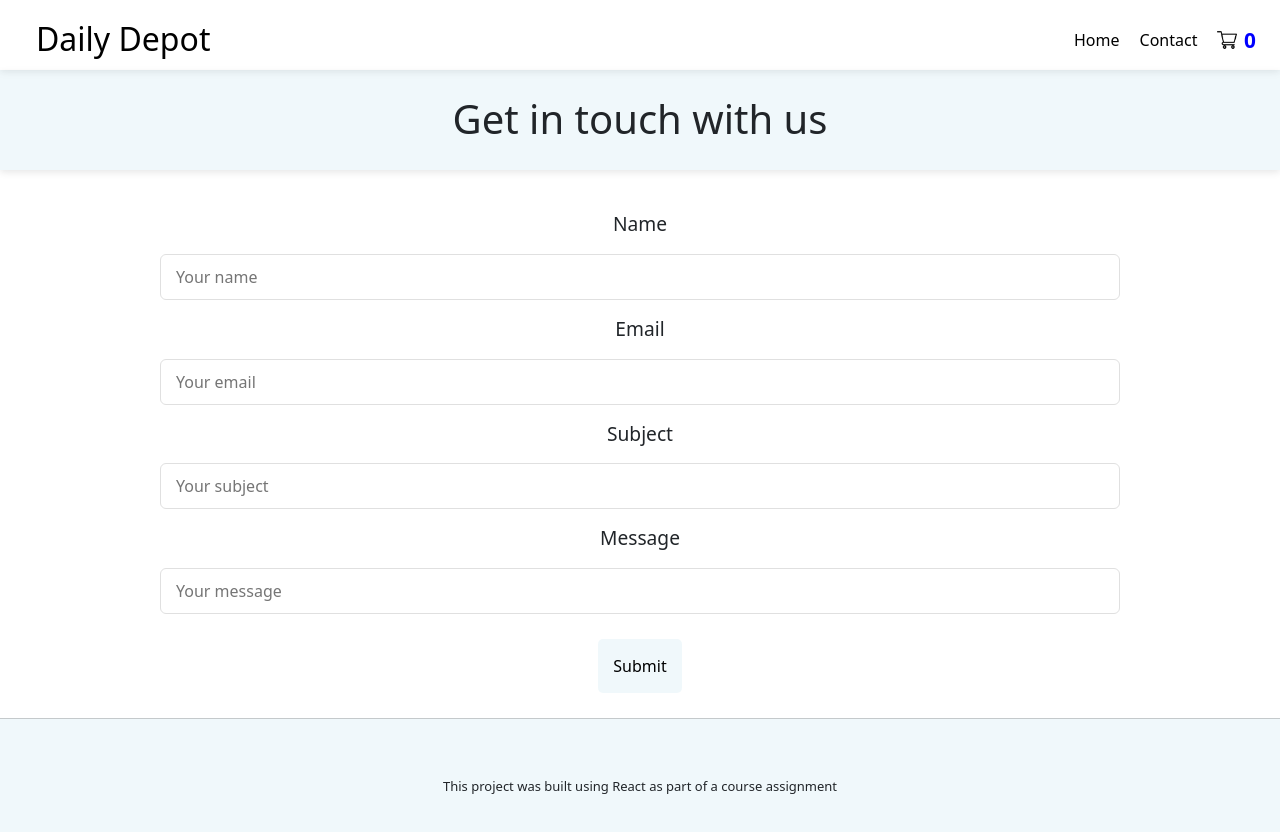
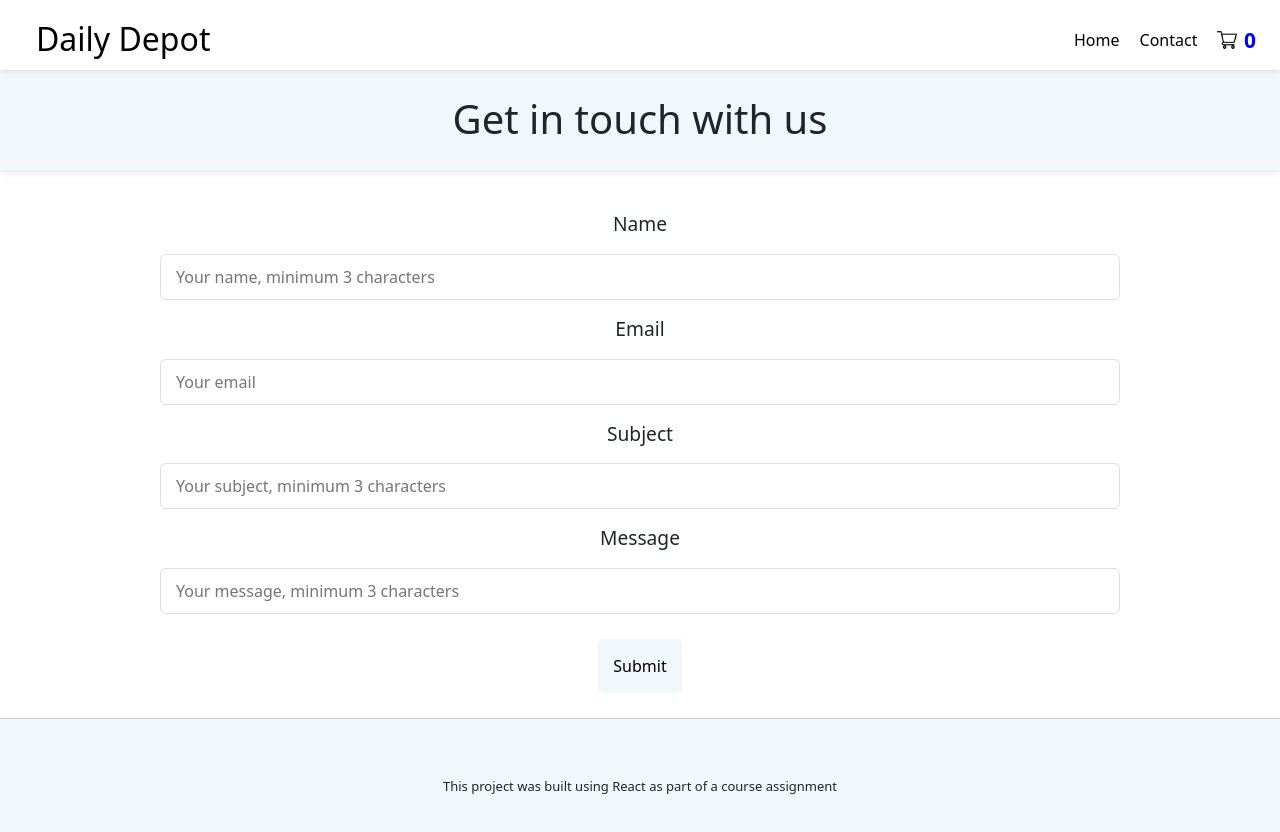
Before and after one commit to akeek/ecom-store-react-ca, a React (Create React App) app: page /contact in a window 1280 px wide. Shown: the top 832 px of the page. Built offline with nearby package versions, Linux system fonts and the light colour scheme.

Commit message:
extra form guiding

```diff
--- a/src/pages/contact.js
+++ b/src/pages/contact.js
@@ -54,7 +54,7 @@ function ContactForm() {
                             minLength: 3,
                             })}
                             value={name}
-                            placeholder="Your name"
+                            placeholder="Your name, minimum 3 characters"
                             onChange={onTextInputChange}
                         />
                         <ErrorMessage
@@ -84,7 +84,7 @@ function ContactForm() {
                                 minLength: 3,
                                 })}
                             value={subject}
-                            placeholder="Your subject"
+                            placeholder="Your subject, minimum 3 characters"
                             onChange={onTextInputChange}
                         />
                         <ErrorMessage
@@ -99,7 +99,7 @@ function ContactForm() {
                                 minLength: 3,
                                 })}
                             value={message}
-                            placeholder="Your message"
+                            placeholder="Your message, minimum 3 characters"
                             onChange={onTextInputChange}
                         />
                         <ErrorMessage
```
